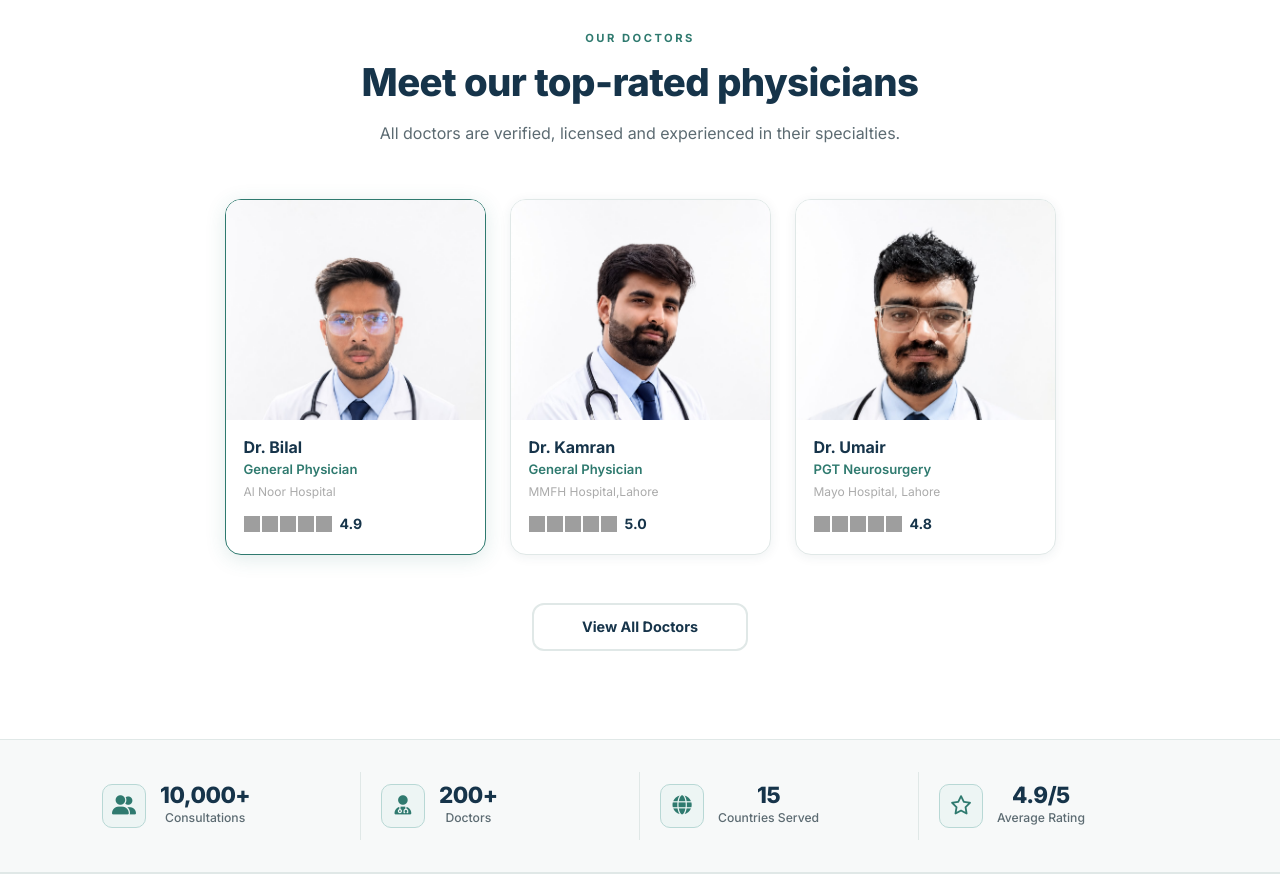
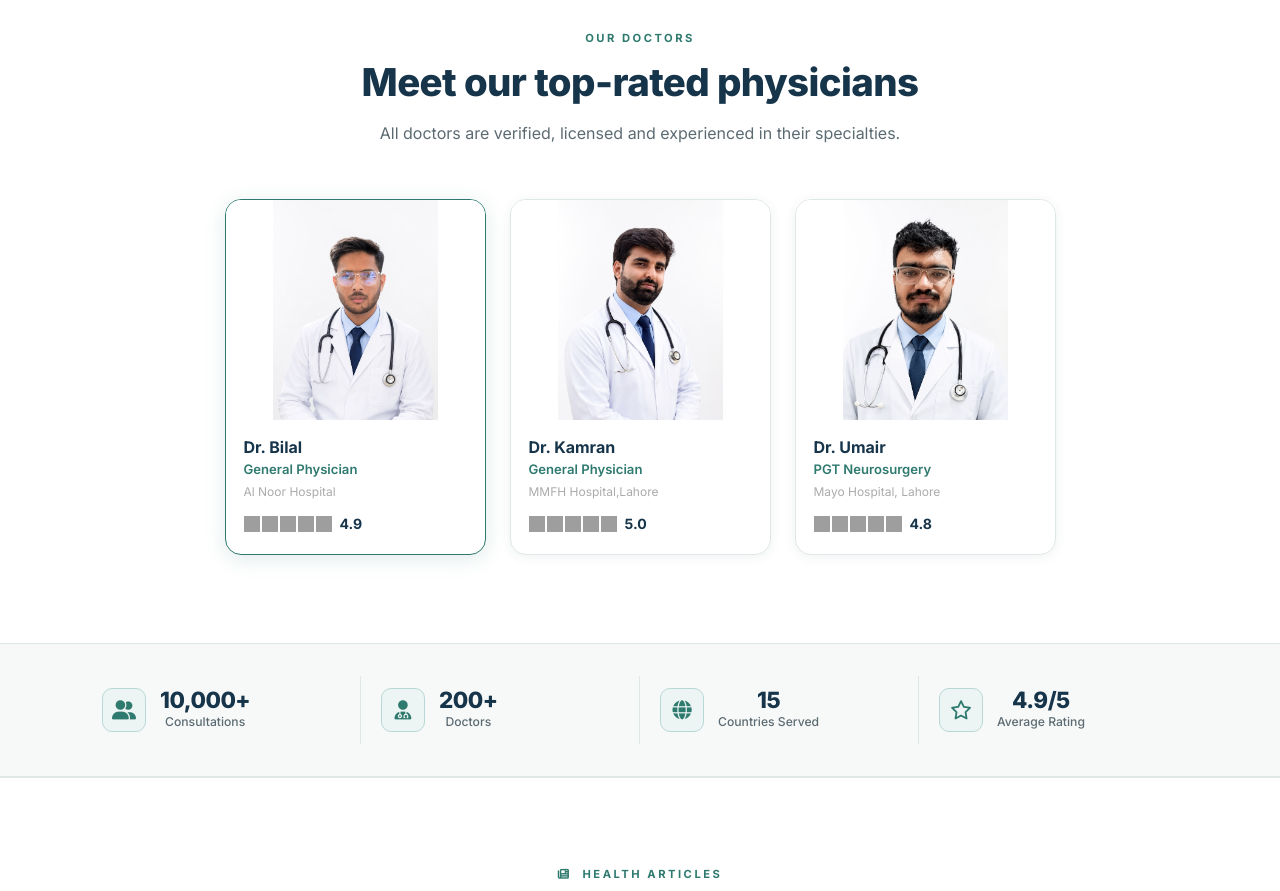
Before and after one commit to alihassan-7861/MediBridge, a Django app: page / in a window 1280 px wide. Shown: the part 1888-2779 px from the top of the page. Run offline with Django 4.2, Linux system fonts and the light colour scheme; grey boxes are pictures that could not be loaded.

Commit message:
fixed the doctor image container

```diff
--- a/Medibridge/static/landing/css/index.css
+++ b/Medibridge/static/landing/css/index.css
@@ -398,11 +398,11 @@
 
 .mb-doctor-avatar {
   width: 100%; height: 220px; overflow: hidden;
-  background: #f0f7f6;
+  background: #ffffff;
 }
 .mb-doctor-avatar img {
   width: 100%; height: 100%;
-  object-fit: cover; object-position: center top; display: block;
+  object-fit: contain; object-position: center top; display: block;
   transition: transform 0.35s ease;
 }
 .mb-doctor-card:hover .mb-doctor-avatar img { transform: scale(1.04); }
--- a/Medibridge/templates/Medibridge/index.html
+++ b/Medibridge/templates/Medibridge/index.html
@@ -554,9 +554,9 @@
         </div>
       </div>
     </div>
-    <div class="text-center mt-5">
+    <!-- <div class="text-center mt-5">
       <a href="#" class="btn btn-mb-outline btn-lg px-5">View All Doctors</a>
-    </div>
+    </div> -->
   </div>
 </section>
 
```
Also changed, not shown: Medibridge/templates/Medibridge/partials/footer.html (+6 -4 lines).
